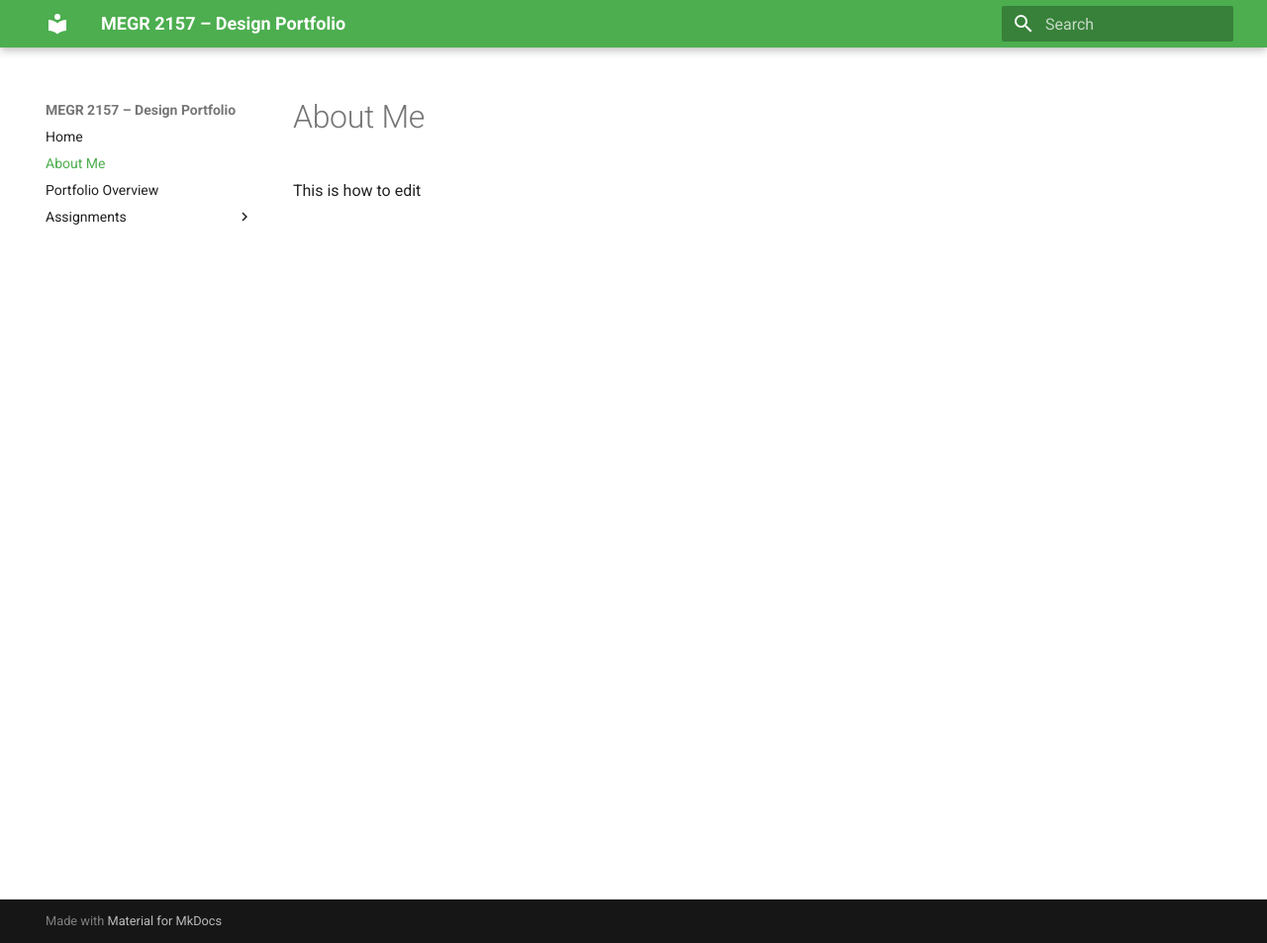
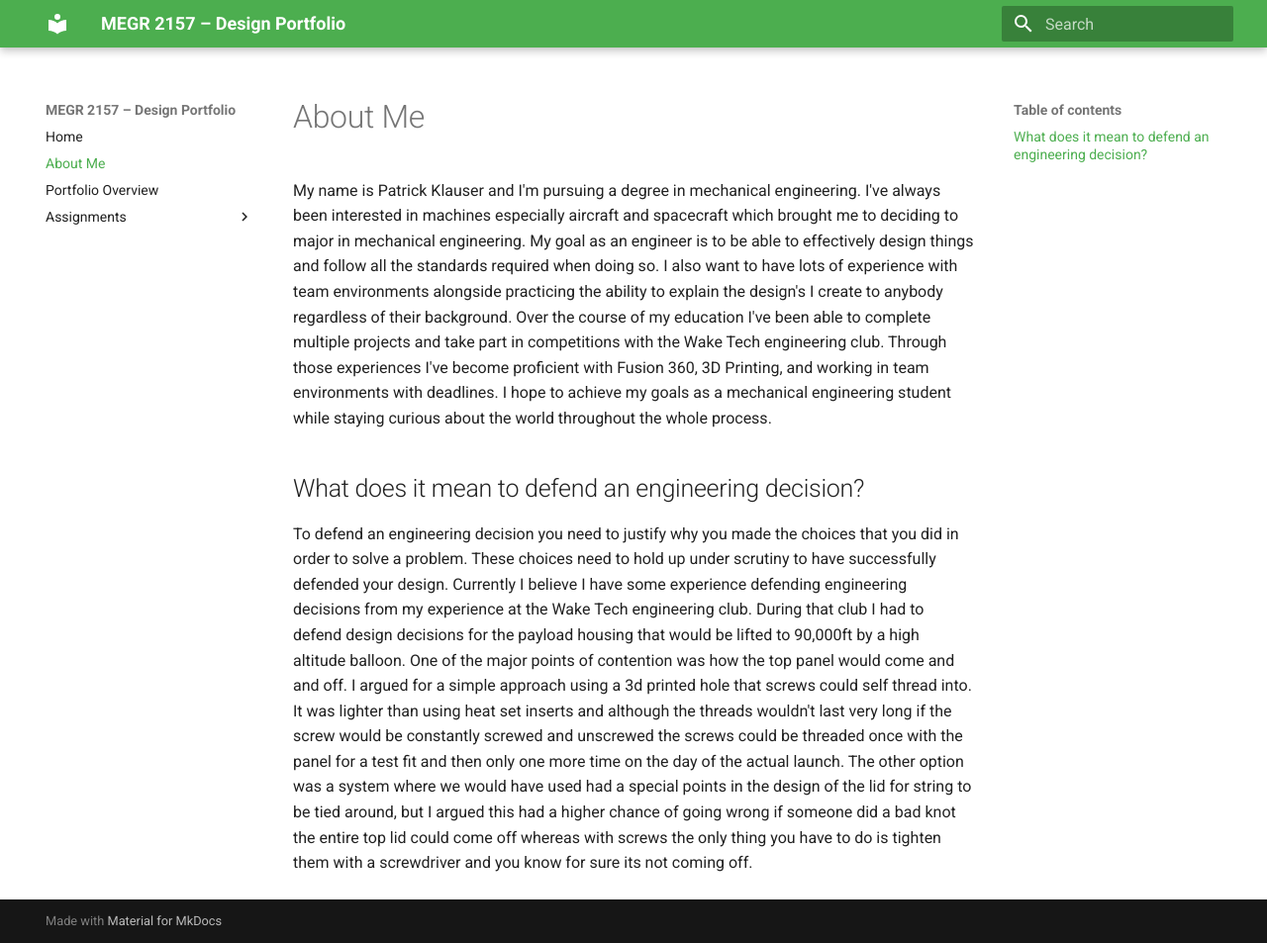
Before and after one commit to pklauser-cyber/design-projects-portfolio, an MkDocs documentation site: the page built from docs/aboutme/index.md, in a window 1280 px wide and 953 px high. Shown: the whole window at 99% size. Built offline with MkDocs 1.6.1 and Material for MkDocs 9.7.7, drawn with Linux system fonts in a browser that asks for light colours.

Commit message:
Update index.md

```diff
--- a/docs/aboutme/index.md
+++ b/docs/aboutme/index.md
@@ -1,2 +1,6 @@
 #About Me
-This is how to edit
+My name is Patrick Klauser and I'm pursuing a degree in mechanical engineering. I've always been interested in machines especially aircraft and spacecraft which brought me to deciding to major in mechanical engineering. My goal as an engineer is to be able to effectively design things and follow all the standards required when doing so. I also want to have lots of experience with team environments alongside practicing the ability to explain the design's I create to anybody regardless of their background. Over the course of my education I've been able to complete multiple projects and take part in competitions with the Wake Tech engineering club. Through those experiences I've become proficient with Fusion 360, 3D Printing, and working in team environments with deadlines. I hope to achieve my goals as a mechanical engineering student while staying curious about the world throughout the whole process.
+
+## What does it mean to defend an engineering decision?
+
+To defend an engineering decision you need to justify why you made the choices that you did in order to solve a problem. These choices need to hold up under scrutiny to have successfully defended your design. Currently I believe I have some experience defending engineering decisions from my experience at the Wake Tech engineering club. During that club I had to defend design decisions for the payload housing that would be lifted to 90,000ft by a high altitude balloon. One of the major points of contention was how the top panel would come and and off. I argued for a simple approach using a 3d printed hole that screws could self thread into. It was lighter than using heat set inserts and although the threads wouldn't last very long if the screw would be constantly screwed and unscrewed the screws could be threaded once with the panel for a test fit and then only one more time on the day of the actual launch. The other option was a system where we would have used had a special points in the design of the lid for string to be tied around, but I argued this had a higher chance of going wrong if someone did a bad knot the entire top lid could come off whereas with screws the only thing you have to do is tighten them with a screwdriver and you know for sure its not coming off.
```
